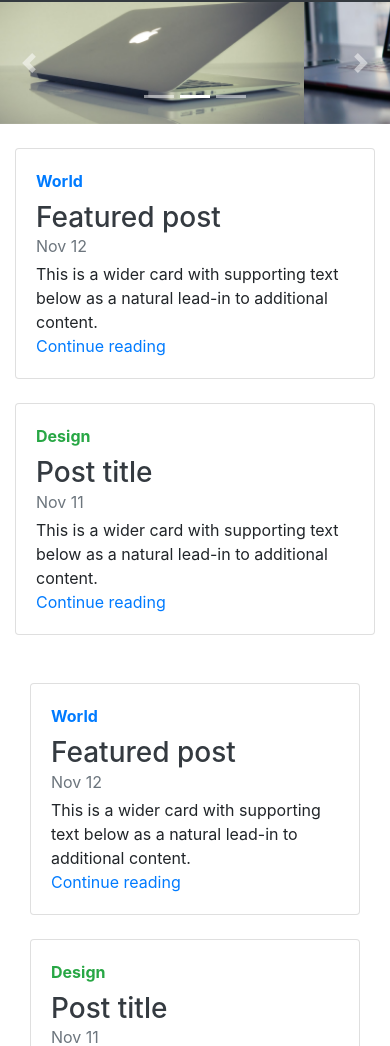
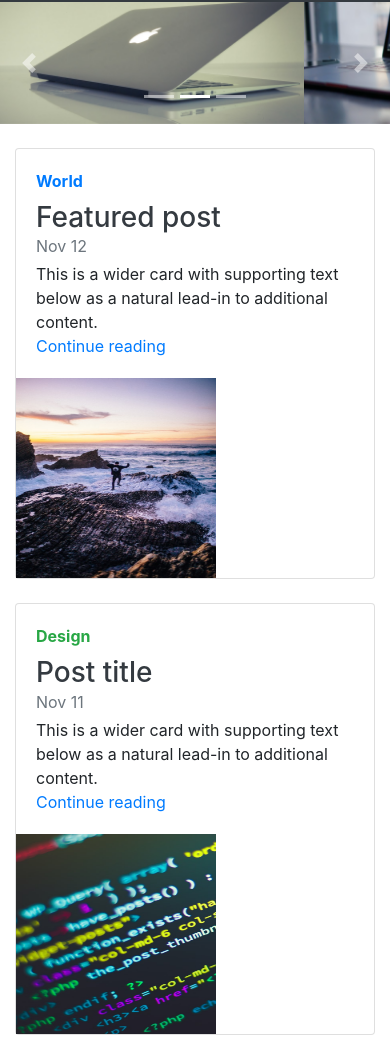
Before and after one commit to sumitchugh55/Bootstrap-Website, a plain HTML site: page index.html in a window 390 px wide. Shown: the part 54-1100 px from the top of the page. Drawn offline with nearby package versions, Linux system fonts and the light colour scheme.

Commit message:
Update index.html

```diff
--- a/index.html
+++ b/index.html
@@ -119,7 +119,7 @@
               <p class="card-text mb-auto">This is a wider card with supporting text below as a natural lead-in to additional content.</p>
               <a href="#">Continue reading</a>
             </div>
-            <img class="card-img-right flex-auto d-none d-md-block" width="200" height="200" src="./thumb1.jpg">
+            <img class="card-img-right flex-auto d-flex d-md-block" width="200" height="200" src="./thumb1.jpg">
           </div>
         </div>
         <div class="col-md-6">
@@ -133,7 +133,7 @@
               <p class="card-text mb-auto">This is a wider card with supporting text below as a natural lead-in to additional content.</p>
               <a href="#">Continue reading</a>
             </div>
-            <img class="card-img-right flex-auto d-none d-md-block" width="200" height="200" src="./thumb2.jpg"
+            <img class="card-img-right flex-auto d-flex d-md-block" width="200" height="200" src="./thumb2.jpg"
           </div>
         </div>
       </div>
@@ -168,7 +168,7 @@
                   <p class="card-text mb-auto">This is a wider card with supporting text below as a natural lead-in to .</p>
                   <a href="#">Continue reading</a>
                 </div>
-                <img class="card-img-right flex-auto d-none d-md-block" width="200" height="200"
+                <img class="card-img-right flex-auto d-flex d-md-block" width="200" height="200"
                 src="https://source.unsplash.com/500x400/?tech,code,laptop">
               </div>
             </div>
```
